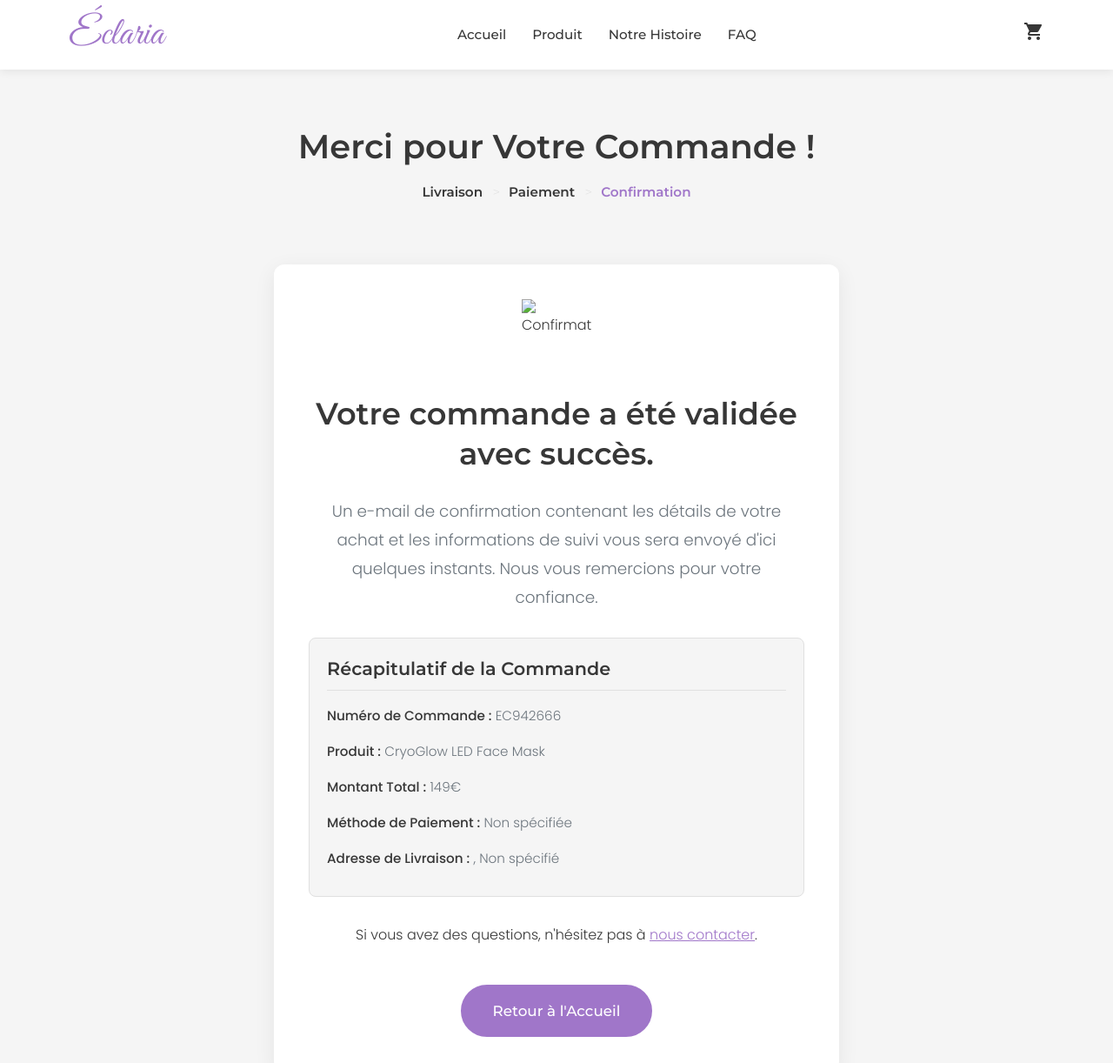
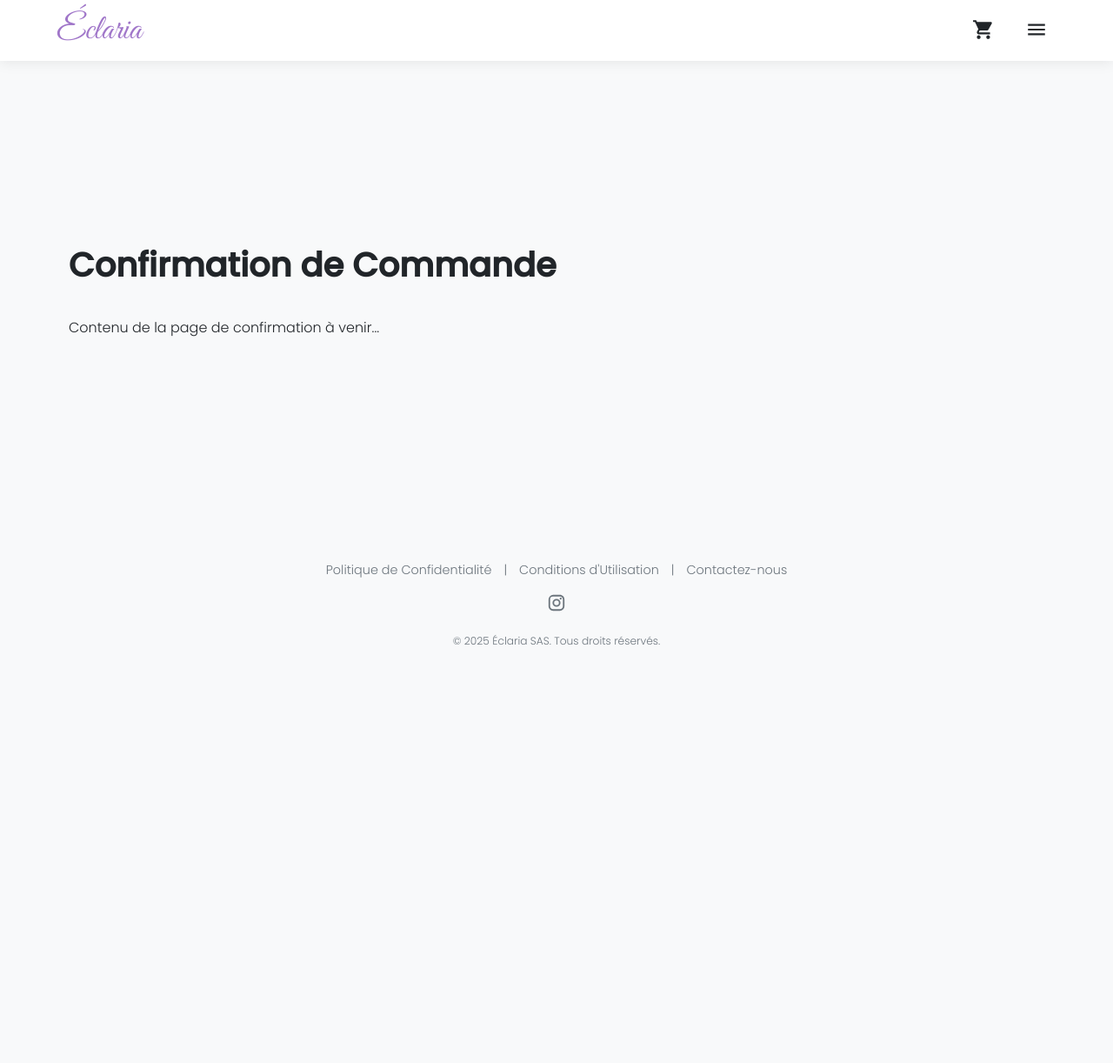
Before and after one commit to nasjjsoo/-claria, a plain HTML site: page confirmation.html in a window 1280 px wide. Shown: the top 1222 px of the page at 87% size. After the commit the page ends 800 px from the top, so only its background shows below. Drawn offline with Linux system fonts and the light colour scheme.

Commit message:
Update confirmation.html

```diff
--- a/confirmation.html
+++ b/confirmation.html
@@ -7,31 +7,30 @@
     <style>
         @import url('https://fonts.googleapis.com/css2?family=Montserrat:wght@300;400;500;600;700&family=Poppins:wght@300;400;500&family=Great+Vibes&display=swap');
         :root {
-            --lilac-primary: #D1C4E9; --lilac-accent: #A076C9; --white-pure: #FFFFFF; --silver-light: #F5F5F5; --silver-medium: #E0E0E0; --text-dark: #373737; --text-light: #6c757d; --success-color: #28a745;
+            --lilac-primary: #E1D5F0; --lilac-accent: #A076C9; --white-pure: #FFFFFF; --silver-light: #F8F9FA; --silver-medium: #E9ECEF; --text-dark: #212529; --text-light: #6c757d;
             --font-primary: 'Poppins', sans-serif; --font-headings: 'Montserrat', sans-serif; --font-logo: 'Great Vibes', cursive;
         }
         *, *::before, *::after { box-sizing: border-box; }
-        body { font-family: var(--font-primary); margin: 0; padding: 0; color: var(--text-dark); background-color: var(--silver-light); line-height: 1.7; font-weight: 300; padding-top: 80px; display: flex; flex-direction: column; min-height: 100vh; }
+        body { font-family: var(--font-primary); margin: 0; padding: 0; color: var(--text-dark); background-color: var(--silver-light); line-height: 1.7; font-weight: 300; padding-top: 70px; display: flex; flex-direction: column; min-height: 100vh; }
         .container { width: 90%; max-width: 1180px; margin-left: auto; margin-right: auto; padding-left: 15px; padding-right: 15px; }
-        .site-header { background-color: var(--white-pure); padding: 15px 0; position: fixed; top: 0; left: 0; width: 100%; z-index: 1000; box-shadow: 0 2px 10px rgba(0,0,0,0.08); height: 80px; }
-        .header-container { display: flex; justify-content: space-between; align-items: center; height: 100%; }
-        .site-logo a { font-family: var(--font-logo); font-size: 2.8em; color: var(--lilac-accent); text-decoration: none; font-weight: normal; }
-        .main-navigation ul { list-style: none; margin: 0; padding: 0; display: flex; }
-        .main-navigation li { margin-left: 30px; }
-        .main-navigation a { text-decoration: none; color: var(--text-dark); font-family: var(--font-headings); font-weight: 500; font-size: 0.95em; padding-bottom: 5px; position: relative; transition: color 0.3s ease; }
-        .main-navigation a::after { content: ''; position: absolute; bottom: -2px; left: 0; width: 0; height: 2px; background-color: var(--lilac-accent); transition: width 0.3s ease; }
-        .main-navigation a:hover, .main-navigation a.active { color: var(--lilac-accent); }
-        .main-navigation a:hover::after, .main-navigation a.active::after { width: 100%; }
-        .header-icons { display: flex; align-items: center; }
-        .cart-icon svg { width: 24px; height: 24px; fill: var(--text-dark); transition: fill 0.3s ease; }
-        .cart-icon:hover svg { fill: var(--lilac-accent); }
-        main { padding-top: 40px; padding-bottom: 60px; flex-grow: 1; display:flex; align-items:center; justify-content:center; } /* Centering content */
-        h1, h2, h3 { font-family: var(--font-headings); font-weight: 600; color: var(--text-dark); margin-bottom: 0.75em; }
-        h1 { font-size: 2.8em; line-height: 1.2; } h2 { font-size: 2.2em; line-height: 1.3; } h3 { font-size: 1.6em; line-height: 1.4; }
-        p { margin-bottom: 1.5em; font-size: 1em; }
-        .btn { display: inline-block; padding: 12px 30px; font-family: var(--font-headings); font-weight: 500; font-size: 1em; text-decoration: none; border-radius: 50px; transition: all 0.3s ease; cursor: pointer; border: 2px solid transparent; }
-        .btn-primary { background-color: var(--lilac-accent); color: var(--white-pure); border-color: var(--lilac-accent); }
-        .btn-primary:hover { background-color: #8a6aaf; border-color: #8a6aaf; transform: translateY(-2px); box-shadow: 0 4px 15px rgba(160, 118, 201, 0.4); }
+        .site-header-new { background-color: var(--white-pure); padding: 0 20px; position: fixed; top: 0; left: 0; width: 100%; z-index: 1000; box-shadow: 0 2px 15px rgba(0,0,0,0.08); height: 70px; display: flex; align-items: center; }
+        .header-container-new { display: flex; justify-content: space-between; align-items: center; width: 100%; }
+        .site-logo-new a { font-family: var(--font-logo); font-size: 2.5em; color: var(--lilac-accent); text-decoration: none; font-weight: normal; }
+        .header-actions { display: flex; align-items: center; }
+        .menu-toggle, .cart-icon-new { background: none; border: none; cursor: pointer; padding: 10px; margin-left: 15px; }
+        .menu-toggle svg, .cart-icon-new svg { width: 26px; height: 26px; fill: var(--text-dark); transition: fill 0.3s ease; }
+        .menu-toggle:hover svg, .cart-icon-new:hover svg { fill: var(--lilac-accent); }
+        .offcanvas-menu { position: fixed; top: 0; right: -300px; width: 280px; height: 100%; background-color: var(--white-pure); box-shadow: -5px 0 15px rgba(0,0,0,0.1); padding: 60px 20px 20px; transition: right 0.4s cubic-bezier(0.25, 0.46, 0.45, 0.94); z-index: 1100; display: flex; flex-direction: column; }
+        .offcanvas-menu.open { right: 0; }
+        .close-menu-btn { position: absolute; top: 15px; right: 15px; background: none; border: none; font-size: 2em; cursor: pointer; color: var(--text-light); }
+        .offcanvas-menu nav ul { list-style: none; padding: 0; margin: 0; }
+        .offcanvas-menu nav li a { display: block; padding: 12px 0; text-decoration: none; color: var(--text-dark); font-family: var(--font-headings); font-weight: 500; font-size: 1.1em; border-bottom: 1px solid var(--silver-light); transition: color 0.3s ease, background-color 0.3s ease; }
+        .offcanvas-menu nav li a:hover { color: var(--lilac-accent); background-color: var(--silver-light); }
+        .offcanvas-menu nav li:last-child a { border-bottom: none; }
+        .overlay-screen { display: none; position: fixed; top: 0; left: 0; width: 100%; height: 100%; background-color: rgba(0,0,0,0.4); z-index: 1050; }
+        .overlay-screen.active { display: block; }
+        main { padding-top: 40px; padding-bottom: 60px; flex-grow:1; display:flex; align-items:center; justify-content:center;}
+        h1 {font-size: 2.4em;}
         .site-footer { background-color: var(--silver-light); color: var(--text-light); padding: 40px 0; text-align: center; font-size: 0.9em; margin-top:auto; }
         .footer-links { margin-bottom: 15px; }
         .footer-links a { color: var(--text-light); text-decoration: none; margin: 0 10px; transition: color 0.3s ease; }
@@ -40,131 +39,46 @@
         .social-media-footer svg { width: 22px; height: 22px; fill: var(--text-light); transition: fill 0.3s ease; }
         .social-media-footer a:hover svg { fill: var(--lilac-accent); }
         .copyright { margin-top: 15px; font-size: 0.85em; }
-
-        .checkout-header { text-align: center; margin-bottom: 40px; }
-        .checkout-header h1 { font-size: 2.4em; color: var(--text-dark); margin-bottom: 0.2em;}
-        .checkout-steps { display: flex; justify-content: center; margin-bottom: 30px; padding:0; list-style:none;}
-        .checkout-step { color: var(--text-light); margin: 0 15px; font-family: var(--font-headings); font-weight: 500; position: relative; font-size: 0.95em;}
-        .checkout-step.active { color: var(--lilac-accent); font-weight:600;}
-        .checkout-step.completed { color: var(--text-dark); font-weight:600;}
-        .checkout-step:not(:last-child)::after { content: '>'; color: var(--silver-medium); margin-left: 15px; position: absolute; right: -20px; font-weight:300;}
-
-        .confirmation-container {
-            background-color: var(--white-pure);
-            padding: 40px;
-            border-radius: 12px;
-            box-shadow: 0 6px 25px rgba(0,0,0,0.07);
-            text-align: center;
-            max-width: 650px;
-            width: 100%;
-        }
-        .confirmation-icon-new {
-            width: 80px;
-            height: 80px;
-            margin: 0 auto 25px auto;
-            display: block;
-        }
-        .confirmation-container h1 {
-            font-size: 2.2em;
-            color: var(--success-color);
-            margin-bottom: 15px;
-        }
-        .confirmation-container .lead-text {
-            font-size: 1.15em;
-            color: var(--text-light);
-            margin-bottom: 25px;
-            line-height: 1.8;
-        }
-        .order-details-summary {
-            background-color: var(--silver-light);
-            border: 1px solid var(--silver-medium);
-            border-radius: 8px;
-            padding: 20px;
-            margin: 30px 0;
-            text-align: left;
-        }
-        .order-details-summary h3 {
-            font-size: 1.3em;
-            color: var(--text-dark);
-            margin-top: 0;
-            margin-bottom: 15px;
-            padding-bottom: 10px;
-            border-bottom: 1px solid var(--silver-medium);
-        }
-        .order-details-summary p {
-            margin-bottom: 10px;
-            font-size: 0.95em;
-            color: var(--text-light);
-        }
-        .order-details-summary strong {
-            color: var(--text-dark);
-            font-weight: 500;
-        }
-        .confirmation-actions .btn {
-            margin-top: 20px;
-            padding: 14px 35px;
-            font-size: 1.05em;
-        }
-
-        @media (max-width: 768px) {
-            body { padding-top: 70px; } .site-header { height: 70px; } .site-logo a { font-size: 2.2em; }
-            .main-navigation { display: none; } .header-container { justify-content: space-between; }
-            .checkout-header h1 { font-size: 2em;}
-            .confirmation-container h1 { font-size: 1.8em; }
-            .confirmation-container .lead-text { font-size: 1em; }
-            .confirmation-container { padding: 30px; }
-        }
+        @media (max-width: 768px) { .site-logo-new a { font-size: 2.2em; } }
     </style>
 </head>
 <body>
-    <header class="site-header">
-        <div class="container header-container">
-            <div class="site-logo"><a href="index.html">Éclaria</a></div>
-            <nav class="main-navigation">
-                <ul>
-                    <li><a href="index.html">Accueil</a></li>
-                    <li><a href="produit.html">Produit</a></li>
-                    <li><a href="qui-sommes-nous.html">Notre Histoire</a></li>
-                    <li><a href="faq.html">FAQ</a></li>
-                </ul>
-            </nav>
-            <div class="header-icons">
-                <a href="#" class="cart-icon" aria-label="Panier"><svg viewBox="0 0 24 24"><path d="M7 18c-1.1 0-1.99.9-1.99 2S5.9 22 7 22s2-.9 2-2-.9-2-2-2zM1 2v2h2l3.6 7.59-1.35 2.45c-.16.28-.25.61-.25.96 0 1.1.9 2 2 2h12v-2H7.42c-.14 0-.25-.11-.25-.25l.03-.12.9-1.63h7.45c.75 0 1.41-.41 1.75-1.03l3.58-6.49A1.003 1.003 0 0 0 20 4H5.21l-.94-2H1zm16 16c-1.1 0-1.99.9-1.99 2s.9 2 1.99 2 2-.9 2-2-.9-2-2-2z"/></svg></a>
+    <header class="site-header-new">
+        <div class="container header-container-new">
+            <div class="site-logo-new">
+                <a href="index.html">Éclaria</a>
+            </div>
+            <div class="header-actions">
+                <button class="cart-icon-new" aria-label="Panier"><svg viewBox="0 0 24 24"><path d="M7 18c-1.1 0-1.99.9-1.99 2S5.9 22 7 22s2-.9 2-2-.9-2-2-2zM1 2v2h2l3.6 7.59-1.35 2.45c-.16.28-.25.61-.25.96 0 1.1.9 2 2 2h12v-2H7.42c-.14 0-.25-.11-.25-.25l.03-.12.9-1.63h7.45c.75 0 1.41-.41 1.75-1.03l3.58-6.49A1.003 1.003 0 0 0 20 4H5.21l-.94-2H1zm16 16c-1.1 0-1.99.9-1.99 2s.9 2 1.99 2 2-.9 2-2-.9-2-2-2z"/></svg></button>
+                <button class="menu-toggle" aria-label="Ouvrir le menu" aria-expanded="false">
+                    <svg viewBox="0 0 24 24" fill="currentColor"><path d="M3 18h18v-2H3v2zm0-5h18v-2H3v2zm0-7v2h18V6H3z"></path></svg>
+                </button>
             </div>
         </div>
     </header>
-    <main class="checkout-page">
-        <div class="container" style="display: flex; flex-direction: column; align-items: center; justify-content: center;">
-            <div class="checkout-header" style="width:100%; max-width:650px;">
-                <h1>Merci pour Votre Commande !</h1>
-                <ul class="checkout-steps">
-                    <li class="checkout-step completed"><a href="livraison.html" style="text-decoration:none; color:inherit;">Livraison</a></li>
-                    <li class="checkout-step completed"><a href="paiement.html" style="text-decoration:none; color:inherit;">Paiement</a></li>
-                    <li class="checkout-step active">Confirmation</li>
-                </ul>
-            </div>
 
-            <div class="confirmation-container">
-                <img src="img/icon-check-circle.svg" alt="Confirmation" class="confirmation-icon-new"> <!-- Placeholder icon -->
-                <h2>Votre commande a été validée avec succès.</h2>
-                <p class="lead-text">Un e-mail de confirmation contenant les détails de votre achat et les informations de suivi vous sera envoyé d'ici quelques instants. Nous vous remercions pour votre confiance.</p>
+    <div class="offcanvas-menu" id="offcanvasMenu">
+        <button class="close-menu-btn" aria-label="Fermer le menu">&times;</button>
+        <nav>
+            <ul>
+                <li><a href="index.html">Accueil</a></li>
+                <li><a href="livraison.html">Livraison</a></li>
+                <li><a href="paiement.html">Paiement</a></li>
+                <li><a href="politique-de-confidentialite.html">Politique de confidentialité</a></li>
+                <li><a href="livraison-et-retours.html">Politique de retour</a></li>
+                <li><a href="contact.html">Contact</a></li>
+            </ul>
+        </nav>
+    </div>
+    <div class="overlay-screen" id="overlayScreen"></div>
 
-                <div class="order-details-summary">
-                    <h3>Récapitulatif de la Commande</h3>
-                    <p><strong>Numéro de Commande :</strong> <span id="conf-order-number">EC000000000</span></p>
-                    <p><strong>Produit :</strong> CryoGlow LED Face Mask</p>
-                    <p><strong>Montant Total :</strong> <span id="conf-order-total">149€</span></p>
-                    <p><strong>Méthode de Paiement :</strong> <span id="conf-payment-method">Carte de Crédit</span></p>
-                    <p><strong>Adresse de Livraison :</strong> <span id="conf-shipping-address">Chargement...</span></p>
-                </div>
-
-                <p>Si vous avez des questions, n'hésitez pas à <a href="contact.html" style="color:var(--lilac-accent); text-decoration:underline;">nous contacter</a>.</p>
-                <div class="confirmation-actions">
-                    <a href="index.html" class="btn btn-primary">Retour à l'Accueil</a>
-                </div>
-            </div>
+    <main>
+        <div class="container">
+             <h1>Confirmation de Commande</h1>
+            <p>Contenu de la page de confirmation à venir...</p>
         </div>
     </main>
+
     <footer class="site-footer">
         <div class="container footer-container">
             <div class="footer-links">
@@ -178,43 +92,33 @@
             <p class="copyright">&copy; <script>document.write(new Date().getFullYear());</script> Éclaria SAS. Tous droits réservés.</p>
         </div>
     </footer>
+
     <script>
         document.addEventListener('DOMContentLoaded', function() {
-            console.log('Éclaria Confirmation (re-designed) loaded successfully!');
+            const menuToggle = document.querySelector('.menu-toggle');
+            const closeMenuBtn = document.querySelector('.close-menu-btn');
+            const offcanvasMenu = document.getElementById('offcanvasMenu');
+            const overlayScreen = document.getElementById('overlayScreen');
 
-            const orderNumberEl = document.getElementById('conf-order-number');
-            const orderTotalEl = document.getElementById('conf-order-total');
-            const paymentMethodEl = document.getElementById('conf-payment-method');
-            const shippingAddressEl = document.getElementById('conf-shipping-address');
-
-            if(orderNumberEl) {
-                orderNumberEl.textContent = localStorage.getItem('eclaria_order_id') || `EC${Math.floor(Math.random() * 900000) + 100000}`;
-            }
-            if(orderTotalEl) {
-                orderTotalEl.textContent = localStorage.getItem('eclaria_order_total') || '149€';
-            }
-            if(paymentMethodEl) {
-                paymentMethodEl.textContent = localStorage.getItem('eclaria_order_payment_method') || 'Non spécifiée';
+            function openMenu() {
+                if(offcanvasMenu) offcanvasMenu.classList.add('open');
+                if(overlayScreen) overlayScreen.classList.add('active');
+                if(menuToggle) menuToggle.setAttribute('aria-expanded', 'true');
             }
 
-            if (shippingAddressEl) {
-                const adresse1 = localStorage.getItem('eclaria_shipping_adresse1') || '';
-                const adresse2 = localStorage.getItem('eclaria_shipping_adresse2') || '';
-                const ville = localStorage.getItem('eclaria_shipping_ville') || '';
-                const code_postal = localStorage.getItem('eclaria_shipping_code_postal') || '';
-                const paysCode = localStorage.getItem('eclaria_shipping_pays');
-                const pays = paysCode === 'BE' ? 'Belgique' : (paysCode === 'FR' ? 'France' : 'Non spécifié');
-                let fullAddress = [adresse1, adresse2, `${code_postal} ${ville}`, pays].filter(Boolean).join(', ');
-                shippingAddressEl.textContent = fullAddress || "Non fournie";
+            function closeMenu() {
+                if(offcanvasMenu) offcanvasMenu.classList.remove('open');
+                if(overlayScreen) overlayScreen.classList.remove('active');
+                if(menuToggle) menuToggle.setAttribute('aria-expanded', 'false');
             }
 
-            // Optionally clear localStorage items after use on confirmation page
-            // localStorage.removeItem('eclaria_order_id');
-            // localStorage.removeItem('eclaria_order_total');
-            // localStorage.removeItem('eclaria_order_payment_method');
-            // localStorage.removeItem('eclaria_shipping_email');
-            // etc. for all shipping details
+            if (menuToggle) menuToggle.addEventListener('click', openMenu);
+            if (closeMenuBtn) closeMenuBtn.addEventListener('click', closeMenu);
+            if (overlayScreen) overlayScreen.addEventListener('click', closeMenu);
+
+            console.log('Éclaria Confirmation (re-designed foundation) loaded successfully!');
         });
     </script>
+    <!-- Google Analytics / Facebook Pixel scripts go here -->
 </body>
 </html>
```
